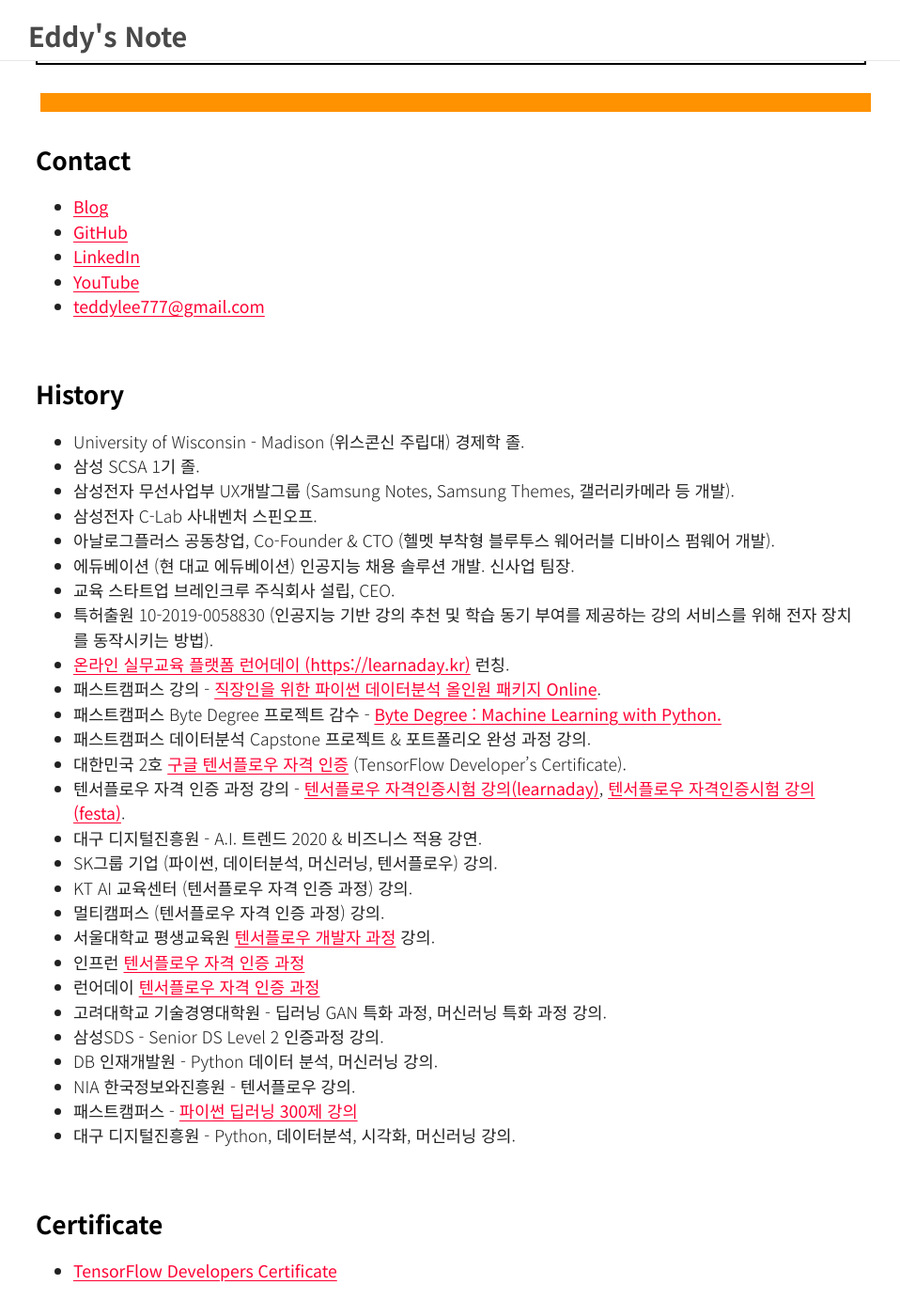
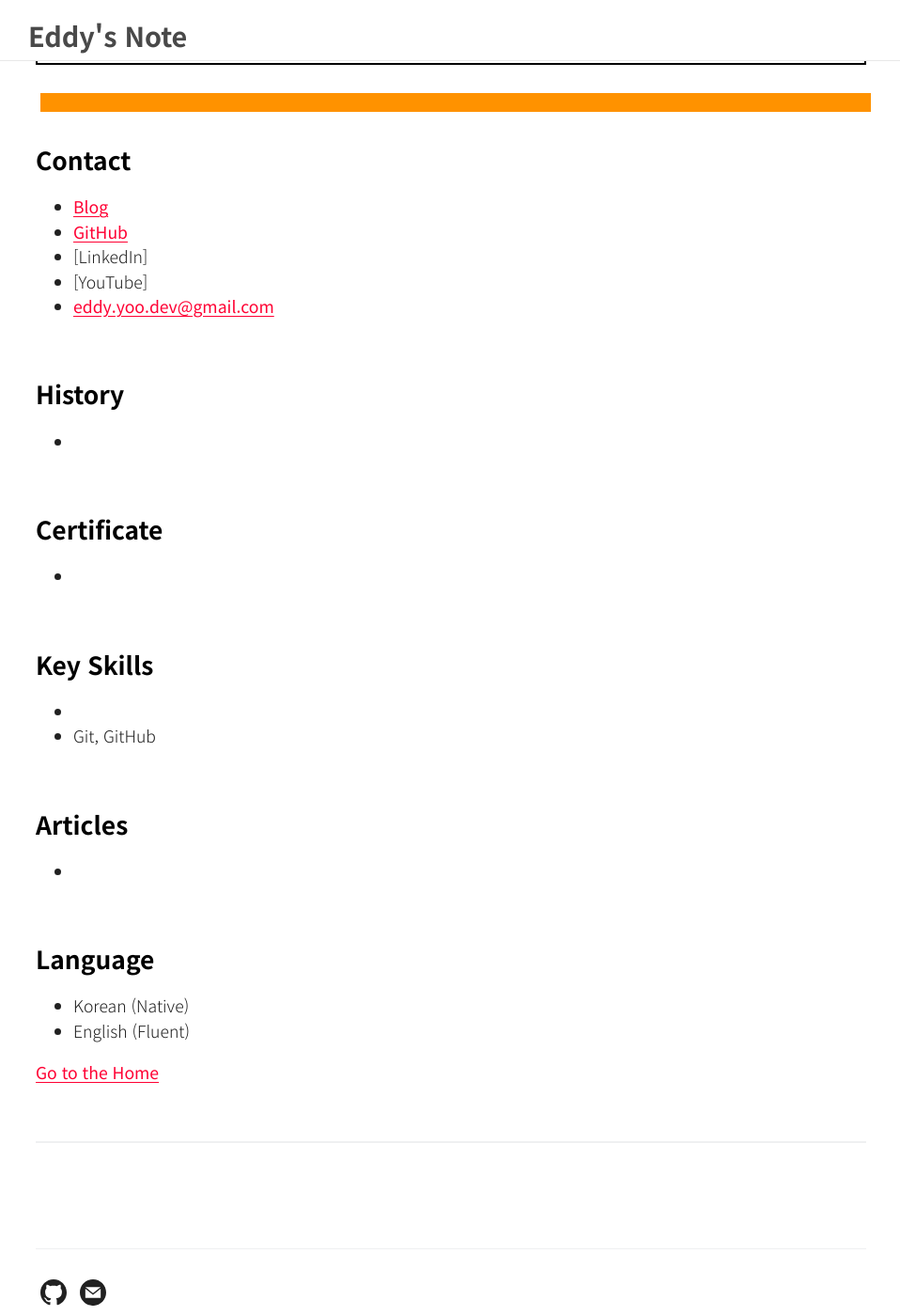
Before and after one commit to solusean/solusean.github.io, a Jekyll site: the page built from about.md, in a window 1280 px wide and 1400 px high, scrolled down 225 px. Shown: the whole window at 94% size, without its empty margins (160-1118 px from the left). Built offline with Jekyll 4.4.1, drawn with Linux system fonts in a browser that asks for light colours; some of the changed text lies outside the part shown.

Commit message:
Update about.md

```diff
--- a/about.md
+++ b/about.md
@@ -1,70 +1,33 @@
 ---
 layout: page
-title: 데이터 분석, 머신러닝, 딥러닝의 대중화를 꿈 꿉니다.
+title: Let's go beetles
 tagline: Who am I?
 permalink: /about.html
 ---
 
 ## Contact
-+ [Blog](https://teddylee777.github.io)
-+ [GitHub](https://github.com/teddylee777)
-+ [LinkedIn](https://www.linkedin.com/in/teddy-lee/)
-+ [YouTube](https://www.youtube.com/channel/UCt2wAAXgm87ACiQnDHQEW6Q)
-+ <teddylee777@gmail.com>
++ [Blog](https://eddyyoo.github.io)
++ [GitHub](https://github.com/eddyyoo)
++ [LinkedIn]
++ [YouTube]
++ <eddy.yoo.dev@gmail.com>
 
 ## History
-+ University of Wisconsin - Madison (위스콘신 주립대) 경제학 졸.
-+ 삼성 SCSA 1기 졸.
-+ 삼성전자 무선사업부 UX개발그룹 (Samsung Notes, Samsung Themes, 갤러리카메라 등 개발).
-+ 삼성전자 C-Lab 사내벤처 스핀오프.
-+ 아날로그플러스 공동창업, Co-Founder & CTO (헬멧 부착형 블루투스 웨어러블 디바이스 펌웨어 개발).
-+ 에듀베이션 (현 대교 에듀베이션) 인공지능 채용 솔루션 개발. 신사업 팀장.
-+ 교육 스타트업 브레인크루 주식회사 설립, CEO.
-+ 특허출원 10-2019-0058830 (인공지능 기반 강의 추천 및 학습 동기 부여를 제공하는 강의 서비스를 위해 전자 장치를 동작시키는 방법).
-+ [온라인 실무교육 플랫폼 런어데이 (https://learnaday.kr)](https://learnaday.kr) 런칭.
-+ 패스트캠퍼스 강의 - [직장인을 위한 파이썬 데이터분석 올인원 패키지 Online](https://fastcampus.co.kr/data_online_pyd).
-+ 패스트캠퍼스 Byte Degree 프로젝트 감수 - [Byte Degree : Machine Learning with Python.](https://fastcampus.co.kr/degree_online_bml)
-+ 패스트캠퍼스 데이터분석 Capstone 프로젝트 & 포트폴리오 완성 과정 강의.
-+ 대한민국 2호 [구글 텐서플로우 자격 인증](http://bit.ly/tf-cert-teddy) (TensorFlow Developer's Certificate).
-+ 텐서플로우 자격 인증 과정 강의 - [텐서플로우 자격인증시험 강의(learnaday)](https://learnaday.kr/open-course/KBMQZy), [텐서플로우 자격인증시험 강의(festa)](https://festa.io/events/974).
-+ 대구 디지털진흥원 - A.I. 트렌드 2020 & 비즈니스 적용 강연.
-+ SK그룹 기업 (파이썬, 데이터분석, 머신러닝, 텐서플로우) 강의.
-+ KT AI 교육센터 (텐서플로우 자격 인증 과정) 강의.
-+ 멀티캠퍼스 (텐서플로우 자격 인증 과정) 강의.
-+ 서울대학교 평생교육원 [텐서플로우 개발자 과정](https://snui.snu.ac.kr/el/course/course_info_form.acl?COURSE_SEQ=204&LECTURE_SEQ=258) 강의.
-+ 인프런 [텐서플로우 자격 인증 과정](https://www.inflearn.com/course/%ED%85%90%EC%84%9C%ED%94%8C%EB%A1%9C%EC%9A%B0-%EC%9E%90%EA%B2%A9%EC%A6%9D#)
-+ 런어데이 [텐서플로우 자격 인증 과정](https://learnaday.kr/open-course/tfcert)
-+ 고려대학교 기술경영대학원 - 딥러닝 GAN 특화 과정, 머신러닝 특화 과정 강의.
-+ 삼성SDS - Senior DS Level 2 인증과정 강의.
-+ DB 인재개발원 - Python 데이터 분석, 머신러닝 강의.
-+ NIA 한국정보와진흥원 - 텐서플로우 강의.
-+ 패스트캠퍼스 - [파이썬 딥러닝 300제 강의](https://fastcampus.co.kr/data_online_dl300)
-+ 대구 디지털진흥원 - Python, 데이터분석, 시각화, 머신러닝 강의.
-
++
 
 ## Certificate
-+ [TensorFlow Developers Certificate](https://www.credential.net/bbed6f0a-2767-4526-afe8-bd3ffc09ba2d)
++
 
 ## Key Skills
-+ Windows / Mac OS / Linux
-+ Android / Java / Python
-+ C# / C++ / C
-+ Bluetooth firmware / BLE
-+ Data Science / Pandas, Numpy, Matplotlib, Seaborn
-+ Machine Learning / scikit-learn
-+ Deep Learning / Tensorflow, Keras, PyTorch
++
 + Git, GitHub
 
 ## Articles
-+ [남들 다 부러워하는 삼성전자 그만두고 선택한 놀라운 일](https://1boon.kakao.com/fastcampus/5e816892e0b0c27a3bf31c1c)
-+ [인터랙티브 러닝 플랫폼 런어데이 루마퓨전 강의 와디즈 오픈예정](http://www.newsfreezone.co.kr/news/articleView.html?idxno=213663)
-+ [[스타트업] 헬멧에 부착하는 무선 헤드셋 '어헤드' 만든 아날로그 플러스](https://1boon.kakao.com/appstory/171208_3)
-+ [‘모두 대기업에서 나왔습니다. 왜 나오게 되었을까요?’ 아날로그플러스 팀](https://www.theteams.kr/teamterview/page/264)
-+ [‘삼성발(發) 아이디어 집합소’ C랩 부스 빛낸 화제의 상품 5](https://news.samsung.com/kr/%ED%86%A1%ED%86%A1-%ED%8A%80%EB%8A%94-%EC%95%84%EC%9D%B4%EB%94%94%EC%96%B4%EA%B0%80-%EA%B0%80%EB%93%9D-%ED%8A%B9%EB%B3%84%ED%95%9C-8%EA%B0%9C-%EC%A0%9C%ED%92%88-%EC%84%A0%EB%B3%B4%EC%9D%B8-c%EB%9E%A9?cid=in_paid_display_affiliate_cake_cefest_eshop_hhp_20200101_none)
++
 
 ## Language
 + Korean (Native)
 + English (Fluent)
-+ Chinese (Elementary proficiency)
+
 
 [Go to the Home]({{ site.url }}{{ site.baseurl }})
```
